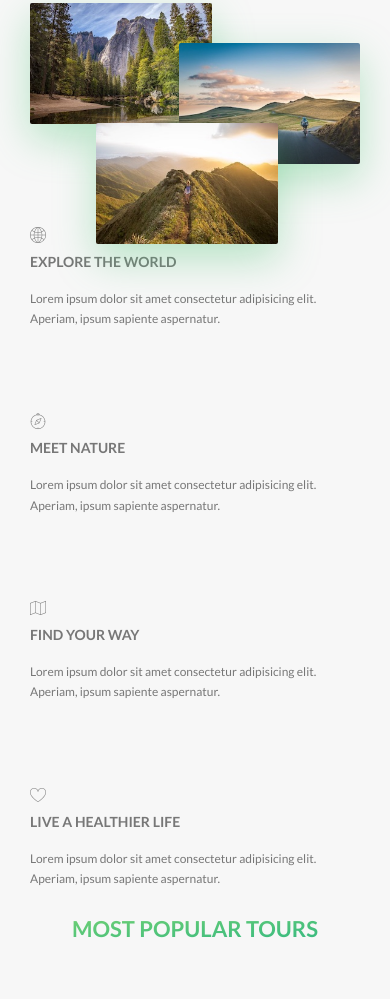
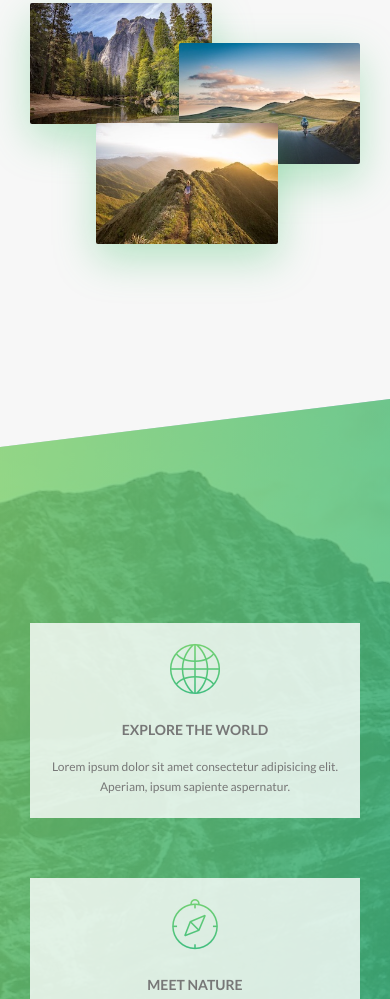
Before and after one commit to LucasPerrotaRoriz/Natours, a website built with Vite: page index.html in a window 390 px wide. Shown: the part 1372-2371 px from the top of the page. Built offline with nearby package versions, Linux system fonts and the light colour scheme; files whose address does not match are found by name.

Commit message:
Features CSS and breakpoints

```diff
--- a/sass/components/_feature-box.scss
+++ b/sass/components/_feature-box.scss
@@ -1 +1,25 @@
 @use "../abstract/" as a;
+
+.features {
+  text-align: center;
+  padding-inline: a.rem(10);
+  background-color: rgba(a.$color-white, 0.8);
+  transition: all .4s;
+
+  &:hover {
+    transform: translateY(a.rem(-20));
+  }
+
+  &__icon {
+    display: inline-block;
+    font-size: a.rem(50);
+    margin-block-start: a.rem(10);
+    background-image: linear-gradient(
+      a.$color-primary-light,
+      a.$color-primary-dark
+    );
+    -webkit-background-clip: text;
+    background-clip: text;
+    -webkit-text-fill-color: transparent;
+  }
+}
--- a/sass/layout/_grid.scss
+++ b/sass/layout/_grid.scss
@@ -29,3 +29,7 @@
         column-gap: a.rem(80);
     }
 }
+
+.grid-features {
+    grid-template-columns: repeat(auto-fit, minmax(250px, 1fr));
+}
--- a/sass/pages/_home.scss
+++ b/sass/pages/_home.scss
@@ -12,3 +12,32 @@ main {
     padding: a.rem(200) a.rem(80);
   }
 }
+
+.section-features {
+  margin-block: a.rem(200) a.rem(100);
+  padding: a.rem(200) 0rem;
+  background-image: webkit-gradient(
+    to right bottom,
+    rgba(126, 213, 111, 0.8),
+    rgba(40, 180, 133, 0.8)
+  ),
+  url("../../public/img/nat-4-xl.jpg");
+background-image: linear-gradient(
+    to right bottom,
+    rgba(126, 213, 111, 0.8),
+    rgba(40, 180, 133, 0.8)
+  ),
+  url("../../public/img/nat-4-xl.jpg");
+
+  background-size: cover;
+  transform: skewY(-7deg);
+
+  @include a.breakpoint(tablet) {
+    margin-block: a.rem(-80) a.rem(100);
+    padding: a.rem(150) 0rem;
+  }
+
+  & > * {
+    transform: skewY(7deg);
+  }
+}
```
